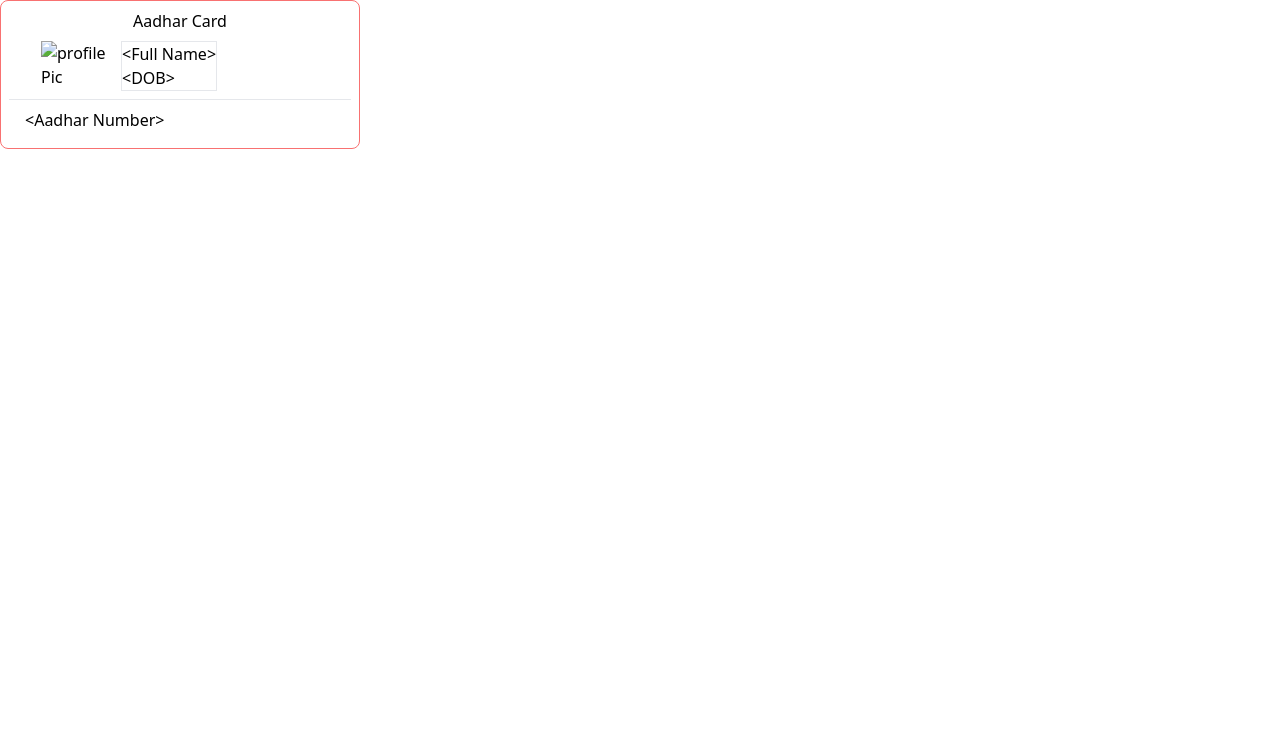
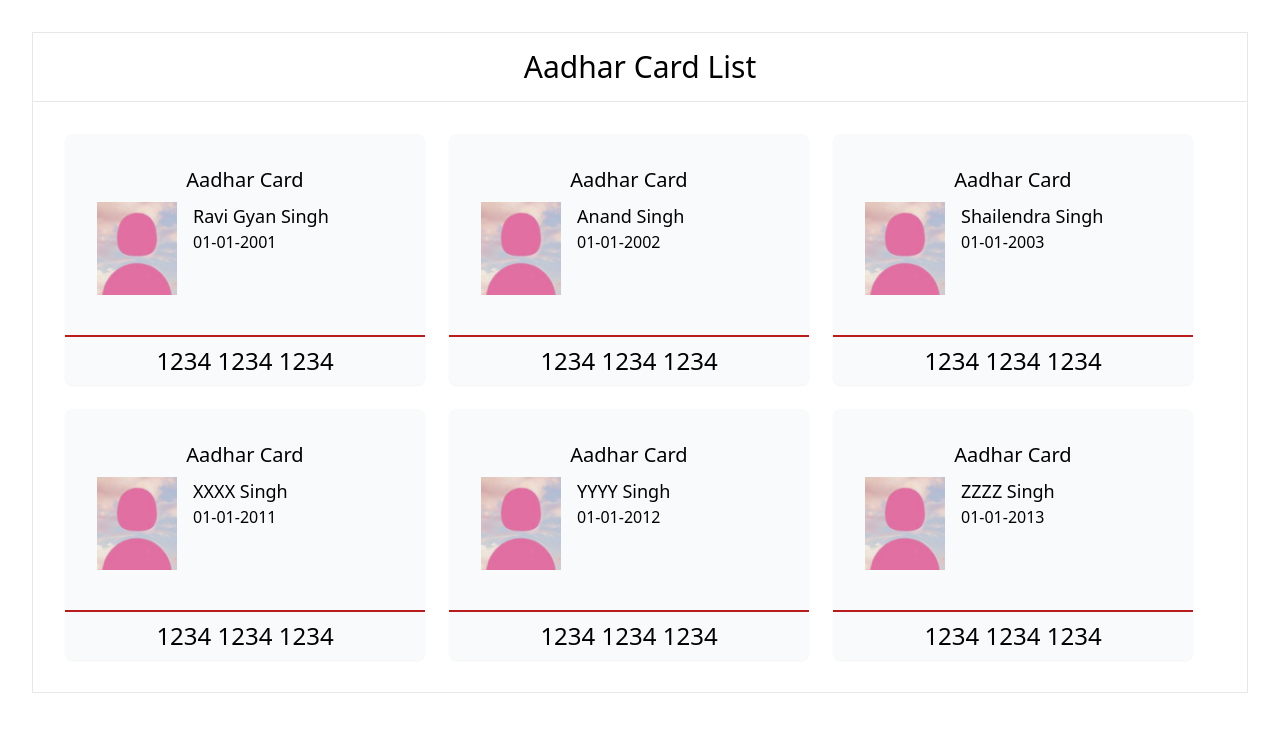
Before and after one commit to contradictionary/web-learn, a plain HTML site: page AadharCard/index.html in a window 1280 px wide. Drawn offline with nearby package versions, Linux system fonts and the light colour scheme.

Commit message:
Aaadh card using javascript object + array

```diff
--- a/AadharCard/index.html
+++ b/AadharCard/index.html
@@ -17,20 +17,26 @@
     </script>
 </head>
 
-<body>
-<div class="border rounded-lg p-2 border-red-400" style="width:360px">
-    <div class="text-center">Aadhar Card</div>
-    <div class="border-b py-2 flex px-8">
-        <img src="" alt="profile Pic" width="80">
-        <div class="border">
-            <h2> &lt;Full Name&gt; </h2>
-            <h3> &lt;DOB&gt; </h2>
-        </div>
+<body class="p-8">
+    <h1 class="text text-3xl border text-center p-4 border-b-0">Aadhar Card List</h1>
+    <div class="flex justify-start items-start gap-6 border p-8 flex-wrap" id="list">
+        <!-- <div class="rounded-lg border-red-400 bg-gray-50 shadow-sm" style="width:360px">
+            <div class="border-b-2 py-8 border-b-red-700">
+                <div class="text-center text-xl">Aadhar Card</div>
+                <div class="flex px-8 gap-4 py-2">
+                    <img src="" alt="profile Pic" width="80">
+                    <div class="">
+                        <h2 class="text-lg">Ravi Singh</h2>
+                        <h3>01/01/2000</h2>
+                    </div>
+                </div>
+            </div>
+            <div class="px-4 py-2 text-center">
+                <h3 class="text-2xl"> 1234 1234 1234</h3>
+            </div>
+        </div> -->
     </div>
-    <div class="px-4 py-2">
-        <h3> &lt;Aadhar Number&gt;</h3>
-    </div>
-</div>
+
 </body>
-
+<script src="./index.js"></script>
 </html>
--- a/AadharCard/index.js
+++ b/AadharCard/index.js
@@ -0,0 +1,111 @@
+function getAadharCard(userName, userDob, aadharNumber) {
+  const rootDiv = document.createElement("div");
+  rootDiv.className = "rounded-lg border-red-400 bg-gray-50 shadow-sm";
+  rootDiv.style.width = "360px";
+
+  const div1 = document.createElement("div");
+  div1.className = "border-b-2 py-8 border-b-red-700";
+  rootDiv.appendChild(div1);
+
+  const divHeading = document.createElement("div");
+  divHeading.className = "text-center text-xl";
+  divHeading.innerHTML = "Aadhar Card";
+  div1.appendChild(divHeading);
+
+  const divWrapper = document.createElement("div");
+  divWrapper.className = "flex px-8 gap-4 py-2";
+  div1.appendChild(divWrapper);
+
+  const img = document.createElement("img");
+  img.src = "./profile-pic.png";
+  img.alt = "profile Pic";
+  img.width = "80";
+  divWrapper.appendChild(img);
+
+  const textDiv = document.createElement("div");
+  divWrapper.appendChild(textDiv);
+
+  const nameH = document.createElement("h2");
+  nameH.className = "text-lg";
+  nameH.innerHTML = userName;
+  textDiv.appendChild(nameH);
+
+  const dobH = document.createElement("h3");
+  dobH.innerHTML = userDob;
+  textDiv.appendChild(dobH);
+
+  const bottomDiv = document.createElement("div");
+  bottomDiv.className = "px-4 py-2 text-center";
+  rootDiv.appendChild(bottomDiv);
+
+  const numberH = document.createElement("h3");
+  numberH.className = "text-2xl";
+  numberH.innerHTML = aadharNumber;
+  bottomDiv.appendChild(numberH);
+
+  return rootDiv;
+}
+const detailRavi = {
+  Name: "Ravi Gyan Singh",
+  DOB: "01-01-2001",
+  Number: "1234 1234 1234",
+};
+const detailAanad = {
+  Name: "Anand Singh",
+  DOB: "01-01-2002",
+  Number: "1234 1234 1234",
+};
+const shailendraAanad = {
+  Name: "Shailendra Singh",
+  DOB: "01-01-2003",
+  Number: "1234 1234 1234",
+};
+
+const list = document.querySelector("#list");
+
+const card = getAadharCard(detailRavi.Name, detailRavi.DOB, detailRavi.Number);
+list.appendChild(card);
+
+const card2 = getAadharCard(
+  detailAanad.Name,
+  detailAanad.DOB,
+  detailAanad.Number
+);
+list.appendChild(card2);
+
+const card3 = getAadharCard(
+  shailendraAanad.Name,
+  shailendraAanad.DOB,
+  shailendraAanad.Number
+);
+list.appendChild(card3);
+
+/** Using Array Of Objects */
+const details = [
+  {
+    Name: "XXXX Singh",
+    DOB: "01-01-2011",
+    Number: "1234 1234 1234",
+  },
+  {
+    Name: "YYYY Singh",
+    DOB: "01-01-2012",
+    Number: "1234 1234 1234",
+  },
+  {
+    Name: "ZZZZ Singh",
+    DOB: "01-01-2013",
+    Number: "1234 1234 1234",
+  }
+];
+
+for (let i = 0; i < details.length; i++) {
+    const element = details[i];
+    console.log('Name='+element.Name);
+    console.log('DOB='+element.DOB);
+    console.log('Number='+element.Number);
+    console.log('==========');
+
+    const card = getAadharCard(element.Name, element.DOB, element.Number);
+    list.appendChild(card);
+}
```
Also changed, not shown: AadharCard/profile-pic.png (added), tailwind.config.js (added).
